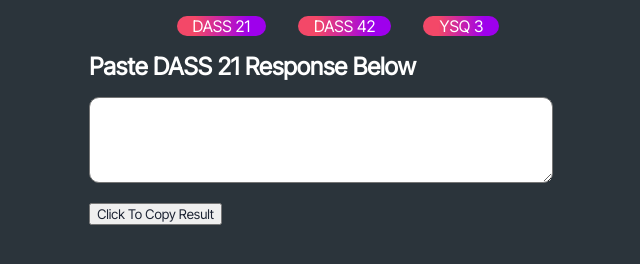
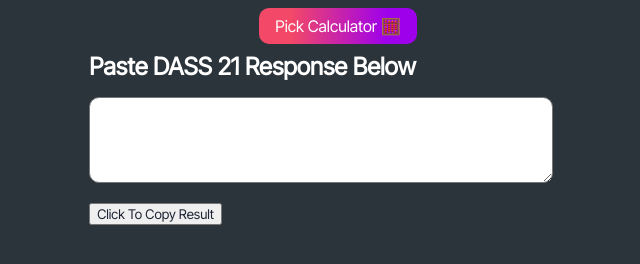
Before and after one commit to callumskilling/111.014_apphost, a plain HTML site: page assessments/dass_21/dass_21.html in a window 1280 px wide. Shown: the whole page, without its empty margins (322-962 px from the left). Drawn offline with Linux system fonts and the light colour scheme.

Commit message:
simplified nav

```diff
--- a/assessments/dass_21/dass_21.css
+++ b/assessments/dass_21/dass_21.css
@@ -17,6 +17,8 @@ nav > ul > li > a {
     margin: 1rem;
     border-radius: 10px;
     padding-inline: 1rem;
+    padding-top: 0.5rem;
+    padding-bottom: 0.5rem;
 }
 
 body {
--- a/assessments/dass_21/dass_21.html
+++ b/assessments/dass_21/dass_21.html
@@ -7,9 +7,7 @@
 </head>
 <nav>
     <ul>
-        <li><a href="../dass_21/dass_21.html">DASS 21</a></li>
-        <li><a href="../dass_42/dass_42.html">DASS 42</a></li>
-        <li><a href="../ysq/ysq.html">YSQ 3</a></li>
+        <li><a href="../assessments.html">Pick Calculator 🧮</a></li>
     </ul>
 </nav>
 <body>
--- a/assessments/dass_42/dass_42.css
+++ b/assessments/dass_42/dass_42.css
@@ -17,6 +17,8 @@ nav > ul > li > a {
     margin: 1rem;
     border-radius: 10px;
     padding-inline: 1rem;
+    padding-top: 0.5rem;
+    padding-bottom: 0.5rem;
 }
 
 body {
--- a/assessments/ysq/ysq.css
+++ b/assessments/ysq/ysq.css
@@ -16,6 +16,8 @@ nav > ul > li > a {
     margin: 1rem;
     border-radius: 10px;
     padding-inline: 1rem;
+    padding-top: 0.5rem;
+    padding-bottom: 0.5rem;
     color: white;
 }
 
```
Also changed, not shown: assessments/dass_42/dass_42.html (+1 -3 lines), assessments/ysq/ysq.html (+1 -3 lines), 1 other file.
